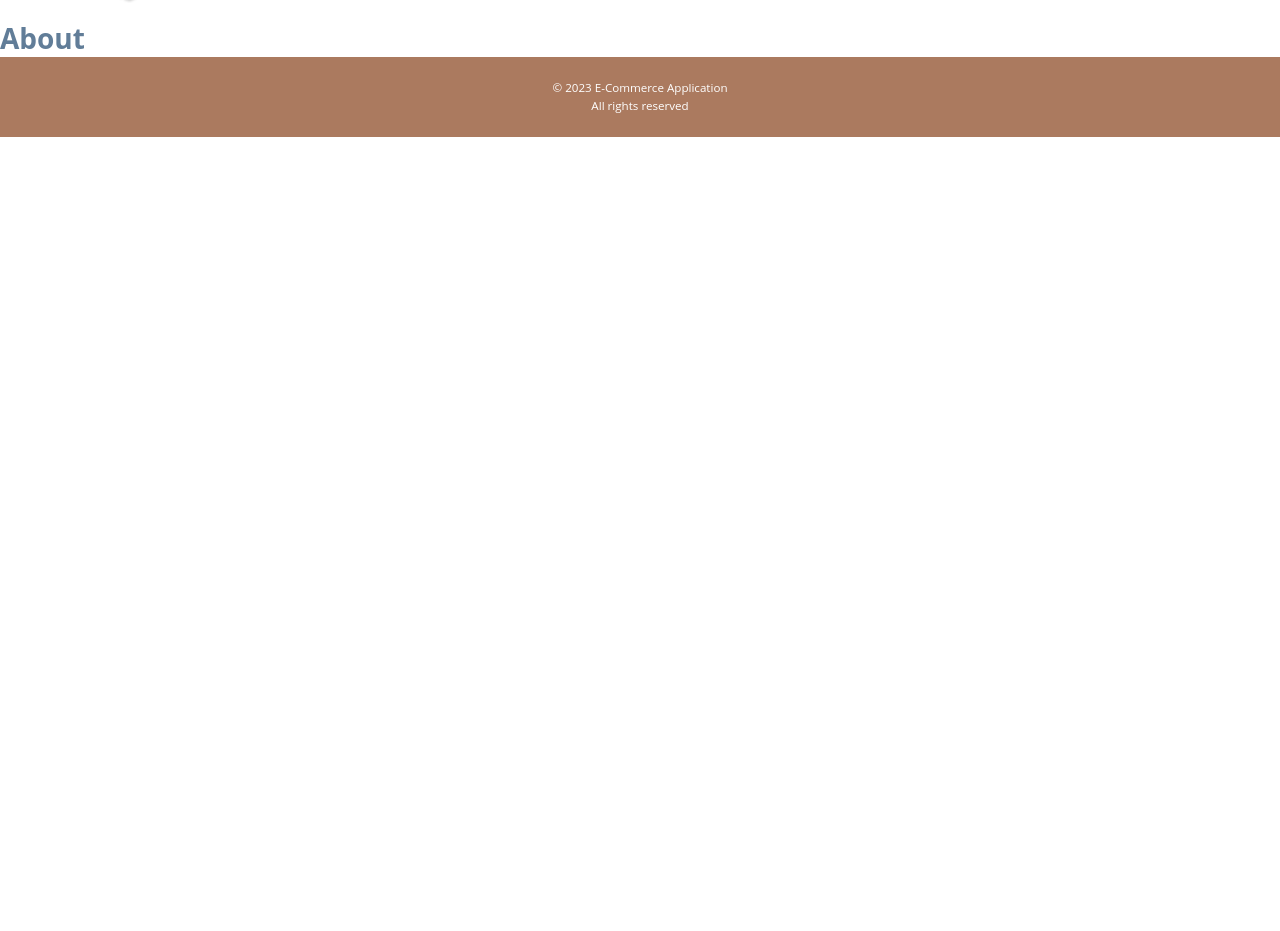
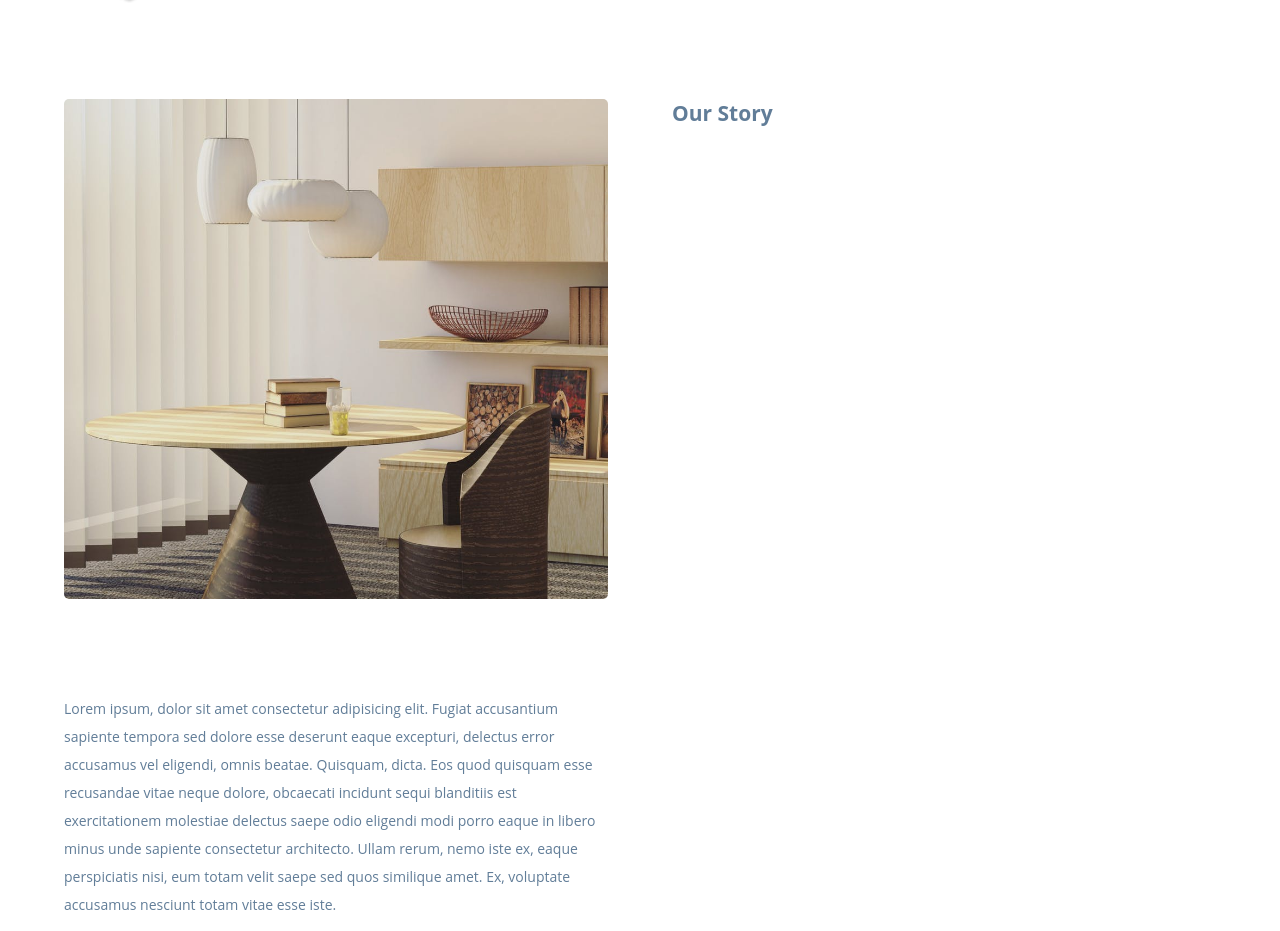
Before and after one commit to praba-ramadurai/e-commerce-store, a React (Create React App) app: page /about in a window 1280 px wide. Shown: the part 61-992 px from the top of the page. Before the commit the page ends 800 px from the top, so only its background shows below. Built offline with nearby package versions, Linux system fonts and the light colour scheme.

Commit message:
About page

```diff
--- a/src/index.css
+++ b/src/index.css
@@ -32,3 +32,18 @@ a {
 .section{
   padding:5rem 0;
 }
+
+.section-center{
+  width:90vw;
+  margin:0 auto;
+  max-width:var(--max-width);
+}
+
+.page-100{
+  min-height:calc(100vh - 10rem);
+  padding: 5rem 0;
+}
+
+.page{
+min-height:calc(100vh-(20vh+10rem))
+}
--- a/src/pages/AboutPage.js
+++ b/src/pages/AboutPage.js
@@ -1,9 +1,58 @@
- import React from "react";
+import React from "react";
+import styled from "styled-components";
+import aboutImg from "../assets/hero.jpeg";
 
- const About=()=>{
-    return(
-        <h1>About</h1>
-    )
- }
+const About = () => {
+  return (
+    <Wrapper className="page section section-center">
+      <img src={aboutImg} alt="nice page" />
+      <article>
+        <div className="title">
+          <h2>Our Story</h2>
+          <div className="underline"></div>
+        </div>
+      </article>
+      <p>
+        Lorem ipsum, dolor sit amet consectetur adipisicing elit. Fugiat
+        accusantium sapiente tempora sed dolore esse deserunt eaque excepturi,
+        delectus error accusamus vel eligendi, omnis beatae. Quisquam, dicta.
+        Eos quod quisquam esse recusandae vitae neque dolore, obcaecati incidunt
+        sequi blanditiis est exercitationem molestiae delectus saepe odio
+        eligendi modi porro eaque in libero minus unde sapiente consectetur
+        architecto. Ullam rerum, nemo iste ex, eaque perspiciatis nisi, eum
+        totam velit saepe sed quos similique amet. Ex, voluptate accusamus
+        nesciunt totam vitae esse iste.
+      </p>
+    </Wrapper>
+  );
+};
 
- export default About;
+const Wrapper = styled.section`
+display: grid;
+gap:4rem;
+img{
+    width:100%;
+    display: block;
+    height: 500px;
+    object-fit: cover;
+    border-radius: 5px;;
+}
+p {
+    line-height: 2;
+    max-width: 45em;
+    margin: 0 auto;
+    margin-top: 2rem;
+  }
+  .title {
+    text-align: left;
+  }
+  .underline {
+    margin-left: 0;
+  }
+@media (min-width:992px){
+    grid-template-columns: 1fr 1fr;;
+}
+
+`;
+
+export default About;
--- a/src/pages/ErrorPage.js
+++ b/src/pages/ErrorPage.js
@@ -4,7 +4,7 @@ import { Link } from "react-router-dom";
 
 const Error = () => {
   return (
-    <Wrapper>
+    <Wrapper className="page-100">
       <section>
         <h1>404</h1>
         <h3>Sorry, the page you tried cannot be found</h3>
```
Also changed, not shown: src/assets/hero.jpeg (added).
